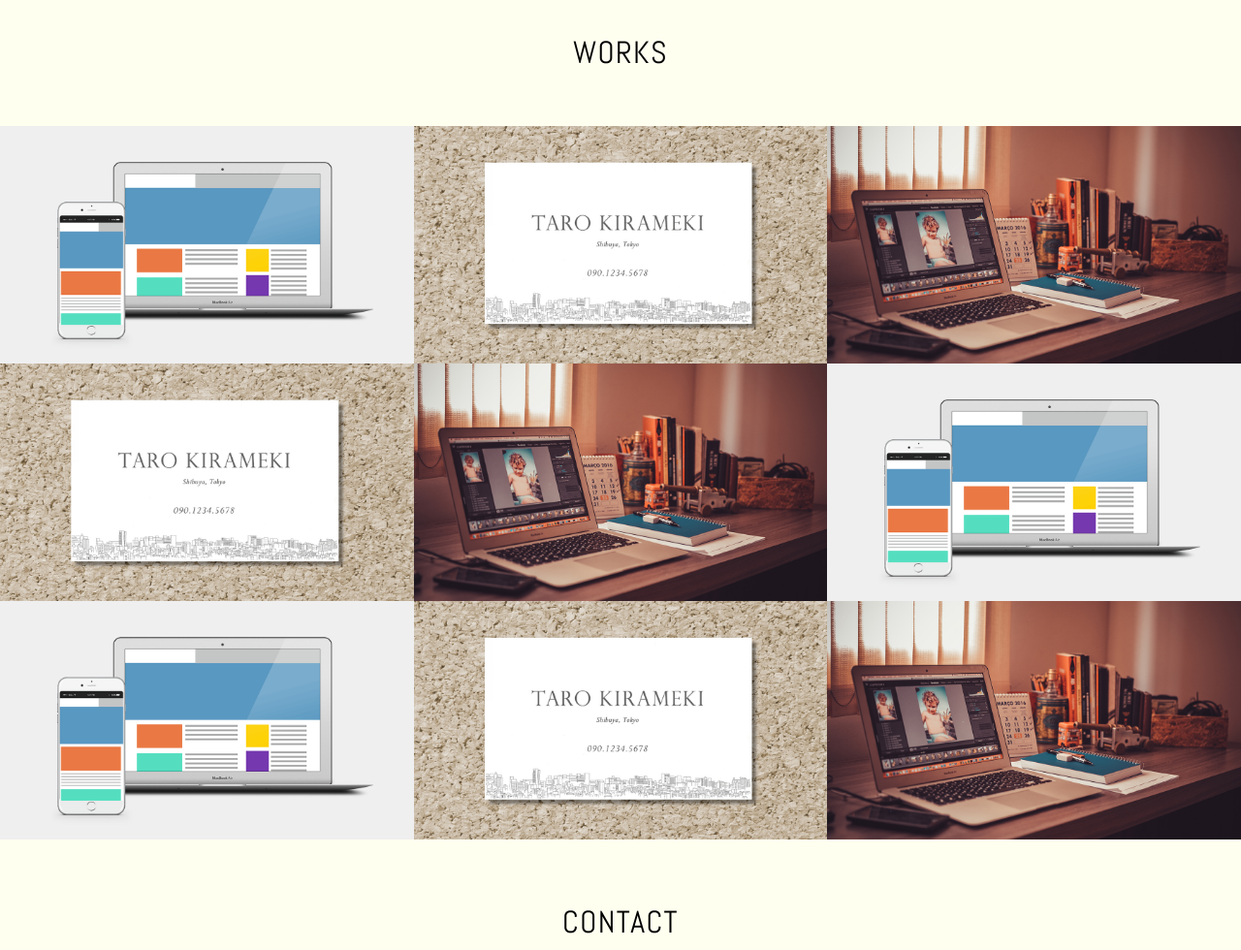
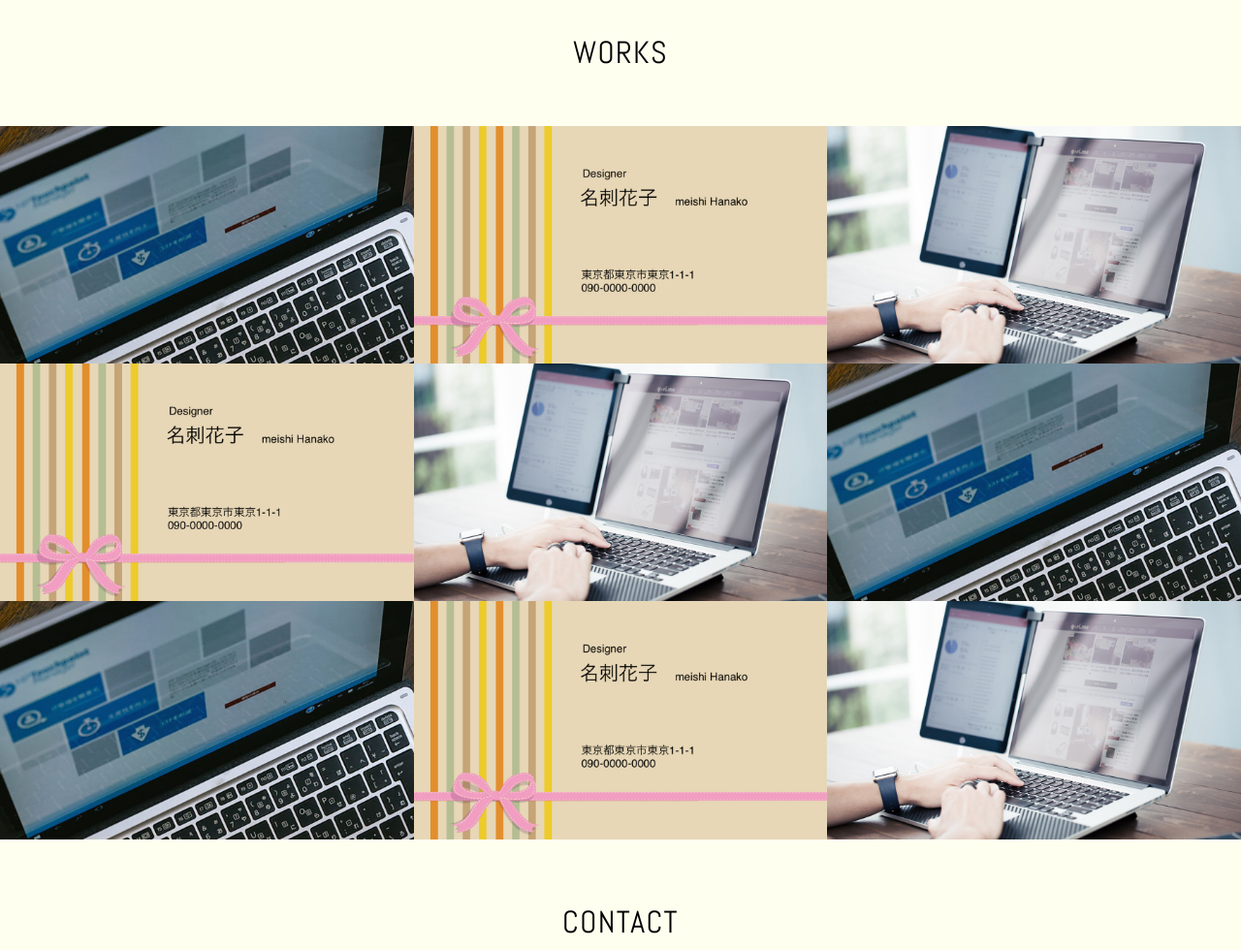
Before and after one commit to mainishino/mainishino.github.io, a plain HTML site: page index.html in a window 1280 px wide. Shown: the part 1040-2020 px from the top of the page at 97% size. Drawn offline with nearby package versions, Linux system fonts and the light colour scheme.

Commit message:
add work image

```diff
--- a/index.html
+++ b/index.html
@@ -14,7 +14,7 @@
             <a href="#contact" class="button-contact"><i aria-label="お問い合わせ" class="fa fa-envelope-o"></i></a>
             <div class="profile">
                 <h1 class="site-title abel uppercase text-center">student<span>Mai Nishino</span></h1>
-                <img src="./images/img_profile2.jpg" alt="プロフィール写真" width="140" height="140" class="block-center profile-icon">
+                <img src="./images/img_profile3.gif" alt="プロフィール写真" width="140" height="140" class="block-center profile-icon">
                 <p>町田市在住のWebデザインを勉強中の、西野舞です。今までWebデザインとは無縁の生活を送っていましたが、Webページ制作について触れることで、興味を持ちました。多くを学んで吸収し、早く会社に貢献できる人材になりたいです。</p>
             </div>
          </header>
@@ -43,7 +43,7 @@
                 <h2 class="text-center">Works</h2>
                 <div class="works-box">
                     <a href="#">
-                        <img src="./images/img_work_site.png" alt="株式会社きらめき コーポレートサイト様 Webサイトデザイン">
+                        <img src="./images/img_work_site2.jpg" alt="株式会社きらめき コーポレートサイト様 Webサイトデザイン">
                         <div class="works-box-inner">
                             <div class="text-center">
                             <h3>株式会社きらめき コーポレートサイト</h3>
@@ -55,7 +55,7 @@
                 </div>
                 <div class="works-box">
                     <a href="#">
-                        <img src="./images/img_work_card.jpg" alt="きらめき太郎様 名刺デザイン">
+                        <img src="./images/img_work_card2.jpg" alt="きらめき太郎様 名刺デザイン">
                         <div class="works-box-inner">
                             <div class="text-center">
                             <h3>きらめき太郎様 名刺</h3>
@@ -67,7 +67,7 @@
                 </div>
                 <div class="works-box">
                     <a href="#">
-                    <img src="./images/img_work_blog.jpg" alt="WordPressオリジナルテーマ">
+                    <img src="./images/img_work_blog2.jpg" alt="WordPressオリジナルテーマ">
                         <div class="works-box-inner">
                             <div class="text-center">
                             <h3>ブログデザイン</h3>
@@ -79,7 +79,7 @@
                 </div>
                 <div class="works-box">
                     <a href="#">
-                    <img src="./images/img_work_card.jpg" alt="きらめき太郎様 名刺デザイン">
+                    <img src="./images/img_work_card2.jpg" alt="きらめき太郎様 名刺デザイン">
                         <div class="works-box-inner">
                             <div class="text-center">
                             <h3>きらめき太郎様 名刺</h3>
@@ -91,7 +91,7 @@
                 </div>
                 <div class="works-box">
                     <a href="#">
-                    <img src="./images/img_work_blog.jpg" alt="WordPressオリジナルテーマ">
+                    <img src="./images/img_work_blog2.jpg" alt="WordPressオリジナルテーマ">
                         <div class="works-box-inner">
                              <div class="text-center">
                              <h3>ブログデザイン</h3>
@@ -103,7 +103,7 @@
                 </div>
                 <div class="works-box">
                     <a href="#">
-                    <img src="./images/img_work_site.png" alt="株式会社きらめき コーポレートサイト様 Webサイトデザイン">
+                    <img src="./images/img_work_site2.jpg" alt="株式会社きらめき コーポレートサイト様 Webサイトデザイン">
                         <div class="works-box-inner">
                              <div class="text-center">
                              <h3>株式会社きらめき コーポレートサイト</h3>
@@ -115,7 +115,7 @@
                  </div>
                                  <div class="works-box">
                     <a href="#">
-                        <img src="./images/img_work_site.png" alt="株式会社きらめき コーポレートサイト様 Webサイトデザイン">
+                        <img src="./images/img_work_site2.jpg" alt="株式会社きらめき コーポレートサイト様 Webサイトデザイン">
                         <div class="works-box-inner">
                             <div class="text-center">
                             <h3>株式会社きらめき コーポレートサイト</h3>
@@ -127,7 +127,7 @@
                 </div>
                 <div class="works-box">
                     <a href="#">
-                        <img src="./images/img_work_card.jpg" alt="きらめき太郎様 名刺デザイン">
+                        <img src="./images/img_work_card2.jpg" alt="きらめき太郎様 名刺デザイン">
                         <div class="works-box-inner">
                             <div class="text-center">
                             <h3>きらめき太郎様 名刺</h3>
@@ -139,7 +139,7 @@
                 </div>
                 <div class="works-box">
                     <a href="#">
-                    <img src="./images/img_work_blog.jpg" alt="WordPressオリジナルテーマ">
+                    <img src="./images/img_work_blog2.jpg" alt="WordPressオリジナルテーマ">
                         <div class="works-box-inner">
                             <div class="text-center">
                             <h3>ブログデザイン</h3>
```
Also changed, not shown: images/img_profile3.jpg (added), images/img_work_blog2.jpg (added), images/img_work_card2.jpg (added), images/img_work_site2.jpg (added).
